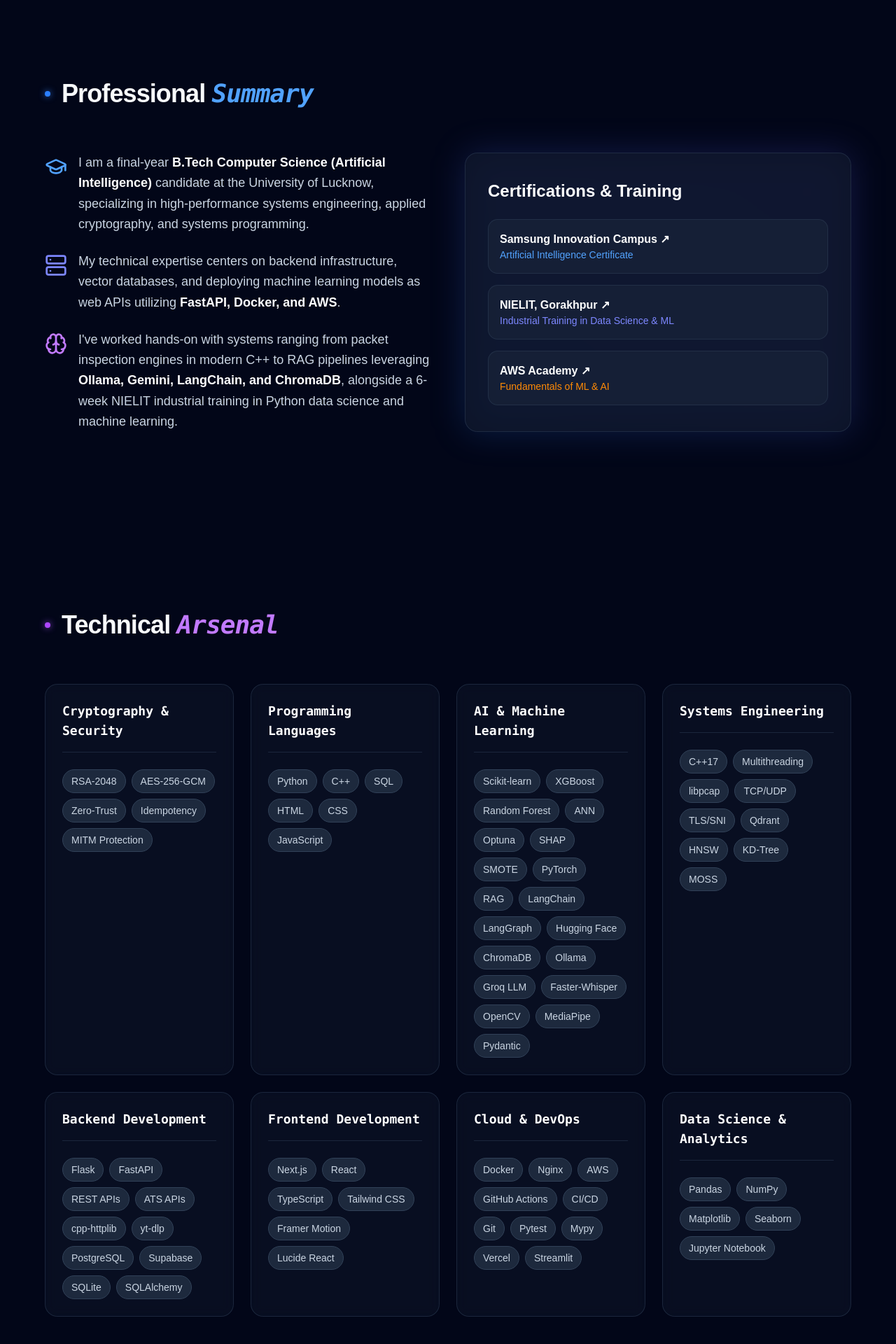
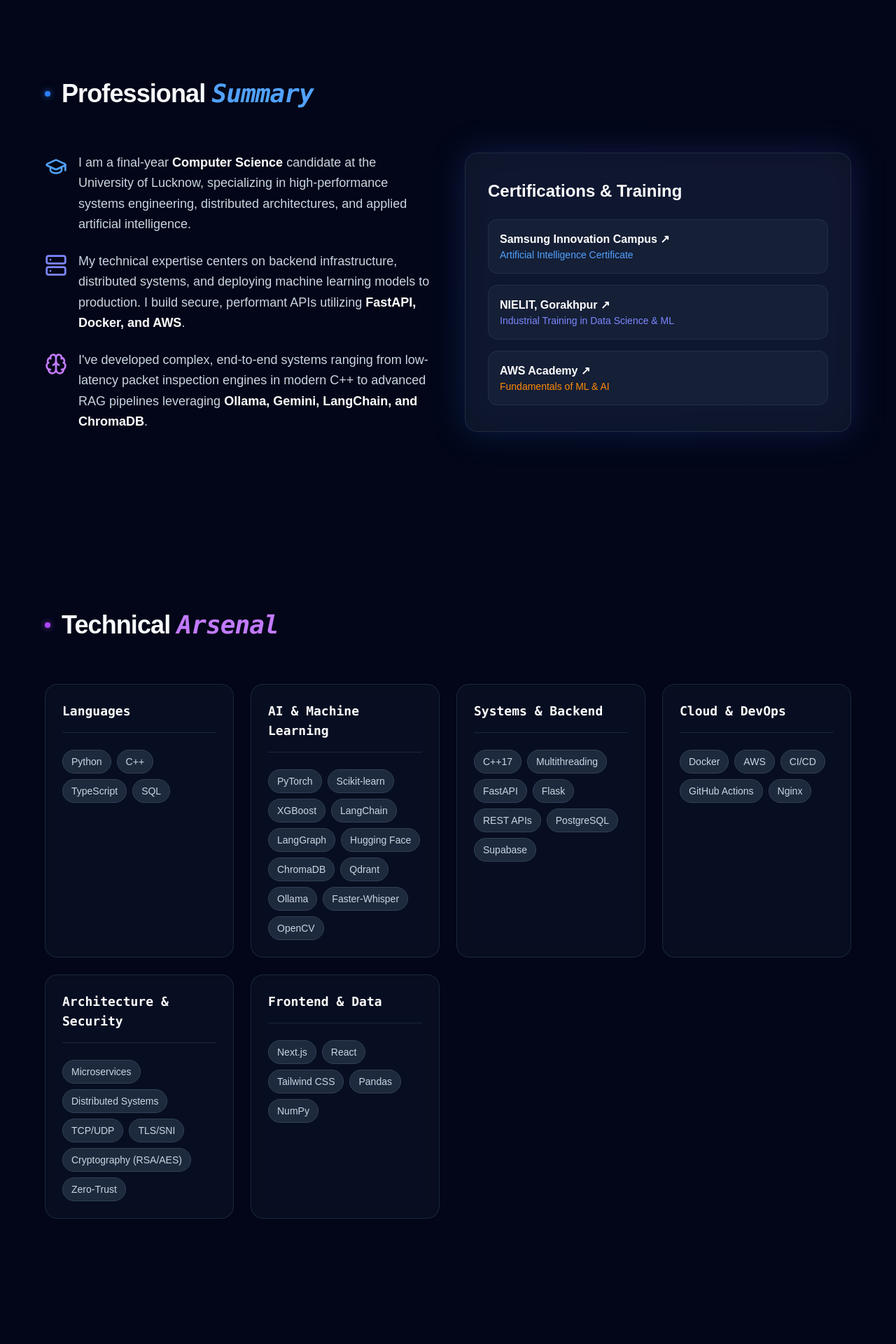
Before and after one commit to Shashank17singh/shashank17singh.github.io, a Next.js app in the folder next_portfolio/: page / in a window 1280 px wide. Shown: the part 814-2734 px from the top of the page at 70% size. Built offline with nearby package versions, Linux system fonts and the light colour scheme.

Commit message:
update portfolio with professional titles and streamlined skills

```diff
--- a/next_portfolio/src/app/page.tsx
+++ b/next_portfolio/src/app/page.tsx
@@ -34,9 +34,8 @@ export default function Home() {
           </div>
 
           <p className="text-slate-400 text-lg leading-relaxed max-w-md mb-10 animate-in fade-in slide-in-from-bottom-6 duration-700 delay-300 fill-mode-both">
-            Final-year B.Tech Computer Science (AI) candidate building reliable{" "}
-            <strong className="text-slate-100">AI, backend, and systems</strong>{" "}
-            applications.
+            Final-year Computer Science candidate specializing in{" "}
+            <strong className="text-slate-100">high-performance systems, applied AI, and scalable backend infrastructure</strong>.
           </p>
 
           <div className="flex gap-4 animate-in fade-in slide-in-from-bottom-6 duration-700 delay-500 fill-mode-both">
--- a/next_portfolio/src/components/About.tsx
+++ b/next_portfolio/src/components/About.tsx
@@ -32,11 +32,11 @@ export function About() {
             <p className="text-slate-300 text-lg leading-relaxed">
               I am a final-year{" "}
               <strong className="text-white">
-                B.Tech Computer Science (Artificial Intelligence)
+                Computer Science
               </strong>{" "}
               candidate at the University of Lucknow, specializing in
-              high-performance systems engineering, applied cryptography, and
-              systems programming.
+              high-performance systems engineering, distributed architectures, and
+              applied artificial intelligence.
             </p>
           </motion.div>
 
@@ -49,9 +49,8 @@ export function About() {
           >
             <Server className="w-8 h-8 text-indigo-400 shrink-0 mt-1" />
             <p className="text-slate-300 text-lg leading-relaxed">
-              My technical expertise centers on backend infrastructure, vector
-              databases, and deploying machine learning models as web APIs
-              utilizing{" "}
+              My technical expertise centers on backend infrastructure, distributed systems,
+              and deploying machine learning models to production. I build secure, performant APIs utilizing{" "}
               <strong className="text-white">FastAPI, Docker, and AWS</strong>.
             </p>
           </motion.div>
@@ -65,13 +64,11 @@ export function About() {
           >
             <Brain className="w-8 h-8 text-purple-400 shrink-0 mt-1" />
             <p className="text-slate-300 text-lg leading-relaxed">
-              I&apos;ve worked hands-on with systems ranging from packet
-              inspection engines in modern C++ to RAG pipelines leveraging{" "}
+              I&apos;ve developed complex, end-to-end systems ranging from low-latency packet
+              inspection engines in modern C++ to advanced RAG pipelines leveraging{" "}
               <strong className="text-white">
                 Ollama, Gemini, LangChain, and ChromaDB
-              </strong>
-              , alongside a 6-week NIELIT industrial training in Python data
-              science and machine learning.
+              </strong>.
             </p>
           </motion.div>
         </div>
--- a/next_portfolio/src/components/Skills.tsx
+++ b/next_portfolio/src/components/Skills.tsx
@@ -4,101 +4,67 @@ import { motion } from "framer-motion";
 
 const skills = [
   {
-    category: "Cryptography & Security",
-    items: [
-      "RSA-2048",
-      "AES-256-GCM",
-      "Zero-Trust",
-      "Idempotency",
-      "MITM Protection",
-    ],
-  },
-  {
-    category: "Programming Languages",
-    items: ["Python", "C++", "SQL", "HTML", "CSS", "JavaScript"],
+    category: "Languages",
+    items: ["Python", "C++", "TypeScript", "SQL"],
   },
   {
     category: "AI & Machine Learning",
     items: [
+      "PyTorch",
       "Scikit-learn",
       "XGBoost",
-      "Random Forest",
-      "ANN",
-      "Optuna",
-      "SHAP",
-      "SMOTE",
-      "PyTorch",
-      "RAG",
       "LangChain",
       "LangGraph",
       "Hugging Face",
       "ChromaDB",
+      "Qdrant",
       "Ollama",
-      "Groq LLM",
       "Faster-Whisper",
       "OpenCV",
-      "MediaPipe",
-      "Pydantic",
     ],
   },
   {
-    category: "Systems Engineering",
+    category: "Systems & Backend",
     items: [
       "C++17",
       "Multithreading",
-      "libpcap",
-      "TCP/UDP",
-      "TLS/SNI",
-      "Qdrant",
-      "HNSW",
-      "KD-Tree",
-      "MOSS",
-    ],
-  },
-  {
-    category: "Backend Development",
-    items: [
+      "FastAPI",
       "Flask",
-      "FastAPI",
       "REST APIs",
-      "ATS APIs",
-      "cpp-httplib",
-      "yt-dlp",
       "PostgreSQL",
       "Supabase",
-      "SQLite",
-      "SQLAlchemy",
-    ],
-  },
-  {
-    category: "Frontend Development",
-    items: [
-      "Next.js",
-      "React",
-      "TypeScript",
-      "Tailwind CSS",
-      "Framer Motion",
-      "Lucide React",
     ],
   },
   {
     category: "Cloud & DevOps",
     items: [
       "Docker",
+      "AWS",
+      "CI/CD",
+      "GitHub Actions",
       "Nginx",
-      "AWS",
-      "GitHub Actions",
-      "CI/CD",
-      "Git",
-      "Pytest",
-      "Mypy",
-      "Vercel",
-      "Streamlit",
     ],
   },
   {
-    category: "Data Science & Analytics",
-    items: ["Pandas", "NumPy", "Matplotlib", "Seaborn", "Jupyter Notebook"],
+    category: "Architecture & Security",
+    items: [
+      "Microservices",
+      "Distributed Systems",
+      "TCP/UDP",
+      "TLS/SNI",
+      "Cryptography (RSA/AES)",
+      "Zero-Trust",
+    ],
+  },
+  {
+    category: "Frontend & Data",
+    items: [
+      "Next.js",
+      "React",
+      "Tailwind CSS",
+      "Pandas",
+      "NumPy",
+    ],
   },
 ];
 
--- a/next_portfolio/src/components/TypingHeadline.tsx
+++ b/next_portfolio/src/components/TypingHeadline.tsx
@@ -3,9 +3,9 @@
 import { useEffect, useState } from "react";
 
 const phrases = [
-  "C++ Systems Engineer",
-  "Generative AI & RAG Developer",
-  "Scalable Backend Architect",
+  "High-Performance Systems Engineer",
+  "Applied AI Engineer",
+  "Distributed Systems Engineer",
 ];
 
 export function TypingHeadline() {
```
